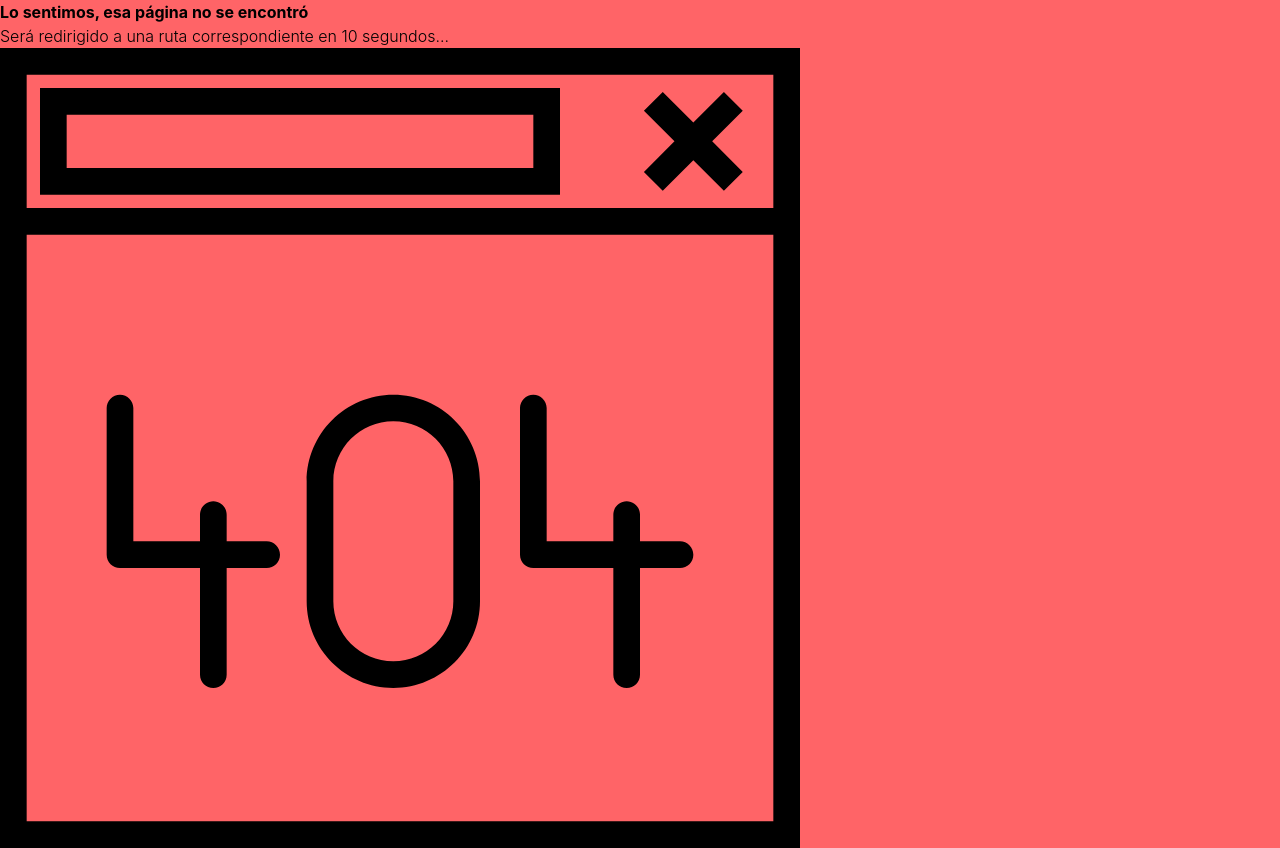
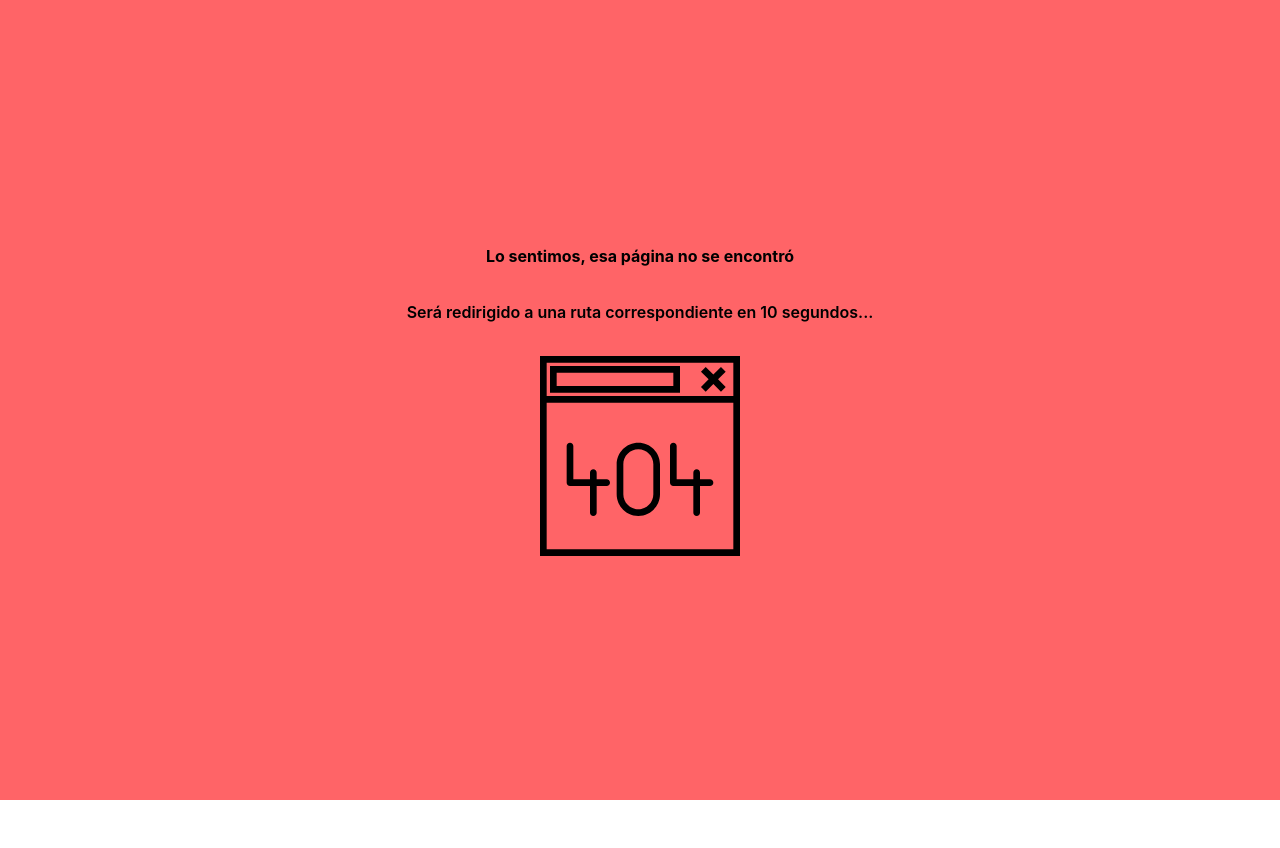
Before and after one commit to mateo-db/trabajo-practico-integrador-2, a React app in the folder frontend/: page / in a window 1280 px wide. After the commit the page ends 800 px from the top, so only its background shows below. Built offline with nearby package versions, Linux system fonts and the light colour scheme; the HTML template or start-up script is replaced by a standard one.

Commit message:
fix: se arregló bugs relacionados a rutas y páginas

```diff
--- a/frontend/src/pages/LoginPage.jsx
+++ b/frontend/src/pages/LoginPage.jsx
@@ -27,7 +27,7 @@ export const LoginPage = () => {
 
         if (res.ok) { //si la respuesta del servidor fue buena (las credenciales son las correctas)
             setIsLoading(false) //seteamos carga en false (la petición terminó, se leyó la respuesta)
-            localStorage.setItem('isLogged', 'true') //seteamos en el localStorage del navegador clave isLogged con valor true
+            localStorage.setItem('isLogged', true) //seteamos en el localStorage del navegador clave isLogged con valor true
             navigate('/home') //redireccionamos a la home page
         } else {
             setIsLoading(false) //por bloque else (es decir, la respuesta volvió mal/la petición falló, de igual manera termina la petición y no se sigue cargando una espera)
--- a/frontend/src/router/NonRoutes.jsx
+++ b/frontend/src/router/NonRoutes.jsx
@@ -1,27 +1,31 @@
-import { Navigate } from "react-router"
+import { useNavigate } from "react-router"
 import { useEffect } from 'react'
 
 export const NonRoute = () => { //componente evaluador que redirige a la página que corresponda según el estado de
 // sesión cuando se acceda a una URL inexistente.
+    const navigate = useNavigate() //usamos la instancia activa del hook useNavigate ya que necesitamos usarlo dentro de un evento, afuera del return
     useEffect(() => {
-        setTimeout(() => {
+        const timer = setTimeout(() => {
             const isLogged = localStorage.getItem('isLogged')
-            if (isLogged !== "true") {
-                <Navigate to="/login"/> // si el usuario no está logueado, no puede acceder a ruta privada home y es redirigido al login
+            if (!isLogged) {
+                navigate('/login') // si el usuario no está logueado, no puede acceder a ruta privada home y es redirigido al login
             } else {
                 //si el usuario si está logueado, es redirigido a home sin posibilidad de acceder a rutas públicas como login y registro
-                <Navigate to="/home"/>
+                navigate('/home')
             }
         }, 10000);
+        return () => {
+            clearTimeout(timer) //limpiamos timer para que no hayan fugas de memoria y los temporizadores se pisen
+        }
     }, []) //array de dependencias vacío, para que el efecto (en este caso el timer) se ejecuta una única vez cuando el componente se monte
 
 
     return (
-        <div className="bg-red-400">
+        <div className="bg-red-400 flex flex-col items-center justify-center p-2 gap-8 min-h-screen">
             <h2 className="text-black font-bold">Lo sentimos, esa página no se encontró</h2>
-            <h3 className="text-black font-light font-stretch-50%">Será redirigido a una ruta correspondiente en 10 segundos...</h3>
-            <svg fill="#000000" height="800px" width="800px" version="1.1" id="Capa_1" xmlns="http://www.w3.org/2000/svg" xmlns:xlink="http://www.w3.org/1999/xlink"
-                viewBox="0 0 60 60" xml:space="preserve">
+            <h3 className="text-black font-semibold font-stretch-50%">Será redirigido a una ruta correspondiente en 10 segundos...</h3>
+            <svg fill="#000000" className="w-50 h-50" version="1.1" id="Capa_1" xmlns="http://www.w3.org/2000/svg" xmlnsXlink="http://www.w3.org/1999/xlink"
+                viewBox="0 0 60 60" xmlSpace="preserve">
             <g>
                 <path d="M9,39h6v8c0,0.552,0.448,1,1,1s1-0.448,1-1v-8h3c0.552,0,1-0.448,1-1s-0.448-1-1-1h-3v-2c0-0.552-0.448-1-1-1s-1,0.448-1,1
                     v2h-5V27c0-0.552-0.448-1-1-1s-1,0.448-1,1v11C8,38.552,8.448,39,9,39z"/>
--- a/frontend/src/router/ProtectedRoutes.jsx
+++ b/frontend/src/router/ProtectedRoutes.jsx
@@ -5,8 +5,8 @@ import { Navigate, Outlet } from "react-router" //importamos herramientas de rea
 export const ProtectedRoute = () => {
     const isLogged = localStorage.getItem('isLogged') //obtenemos valor de key en el localStorage
 
-    if (isLogged !== "true") { //si ese valor de isLogged NO es igual al string "true", se lo redirige hacia otro lugar
-        <Navigate to="/login"/>
+    if (!isLogged) { //si ese valor de isLogged NO es igual a true, se lo redirige hacia otro lugar
+        return <Navigate to="/login"/>
     }
 
     return <Outlet /> //si el valor de isLogged es true (lo que significa que está logueado), se lo deja pasar al outlet
--- a/frontend/src/router/PublicRoutes.jsx
+++ b/frontend/src/router/PublicRoutes.jsx
@@ -2,11 +2,10 @@ import { Navigate, Outlet } from "react-router";
 
 export const PublicRoute = () => {
     const isLogged = localStorage.getItem("isLogged")
-
-    if (isLogged === "true") { //si el usuario SI está logueado correctamente, redirigimos hacia home sin la posibilidad de que acceda a las páginas públicas que no debería poder acceder una vez que está logueado (login o registro)
-        <Navigate to="/home"/>
+    if (isLogged) { //si el valor de isLogged NO es distinto de true (es decir, si el usuario SI está logueado correctamente), redirigimos hacia home sin la posibilidad de que acceda a las páginas públicas
+        return <Navigate to="/home"/>
     }
 
-    return <Outlet /> //si el usuario no está logueado correctamente, si puede acceder al outlet que en este caso será las rutas públicas login y registro en AppRouter
+    return <Outlet /> //si el valor de isLogged es distinto de true, el usuario no está logueado y puede acceder al outlet que en este caso será las rutas públicas login y registro en AppRouter
 
 }
```
